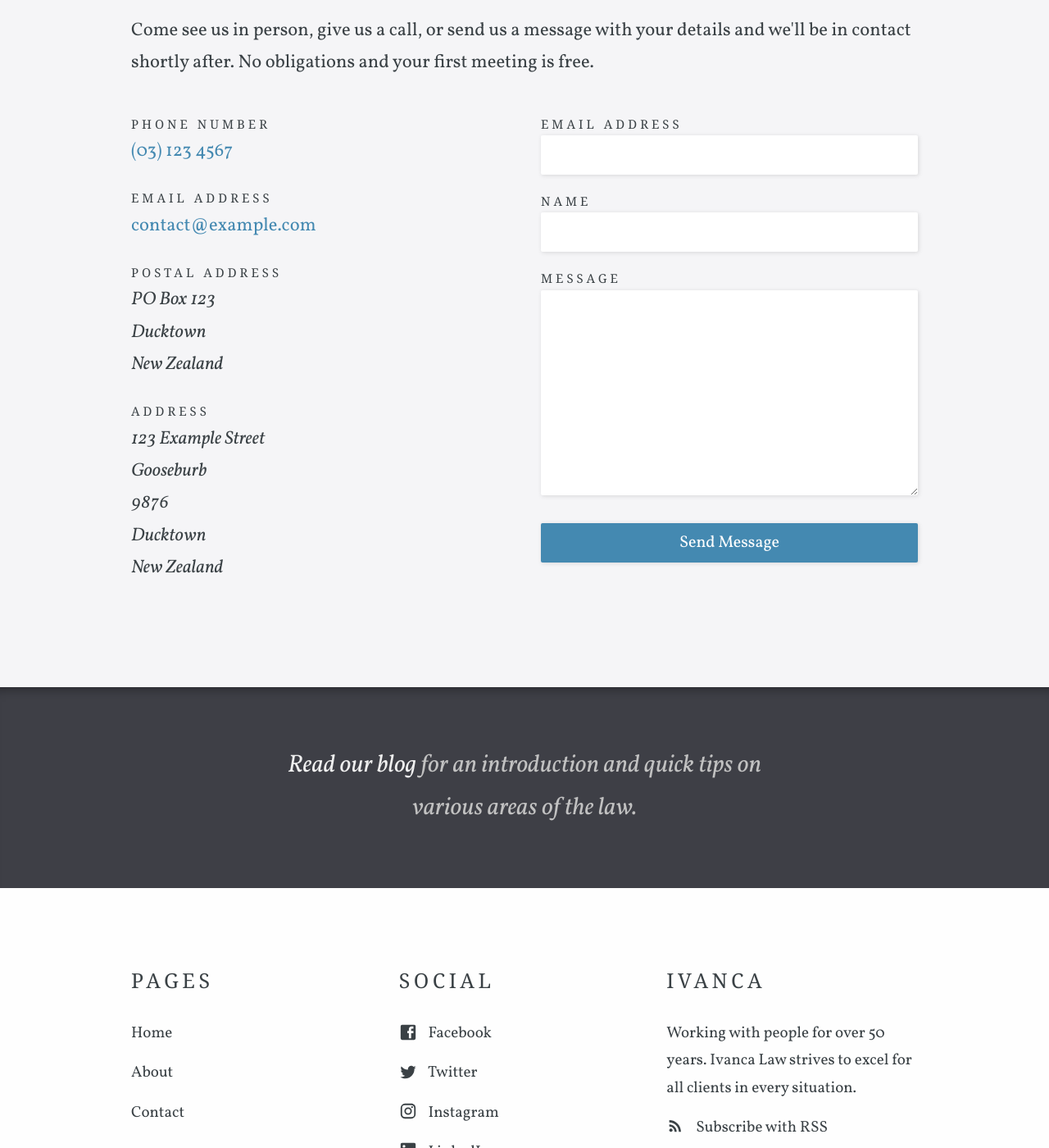
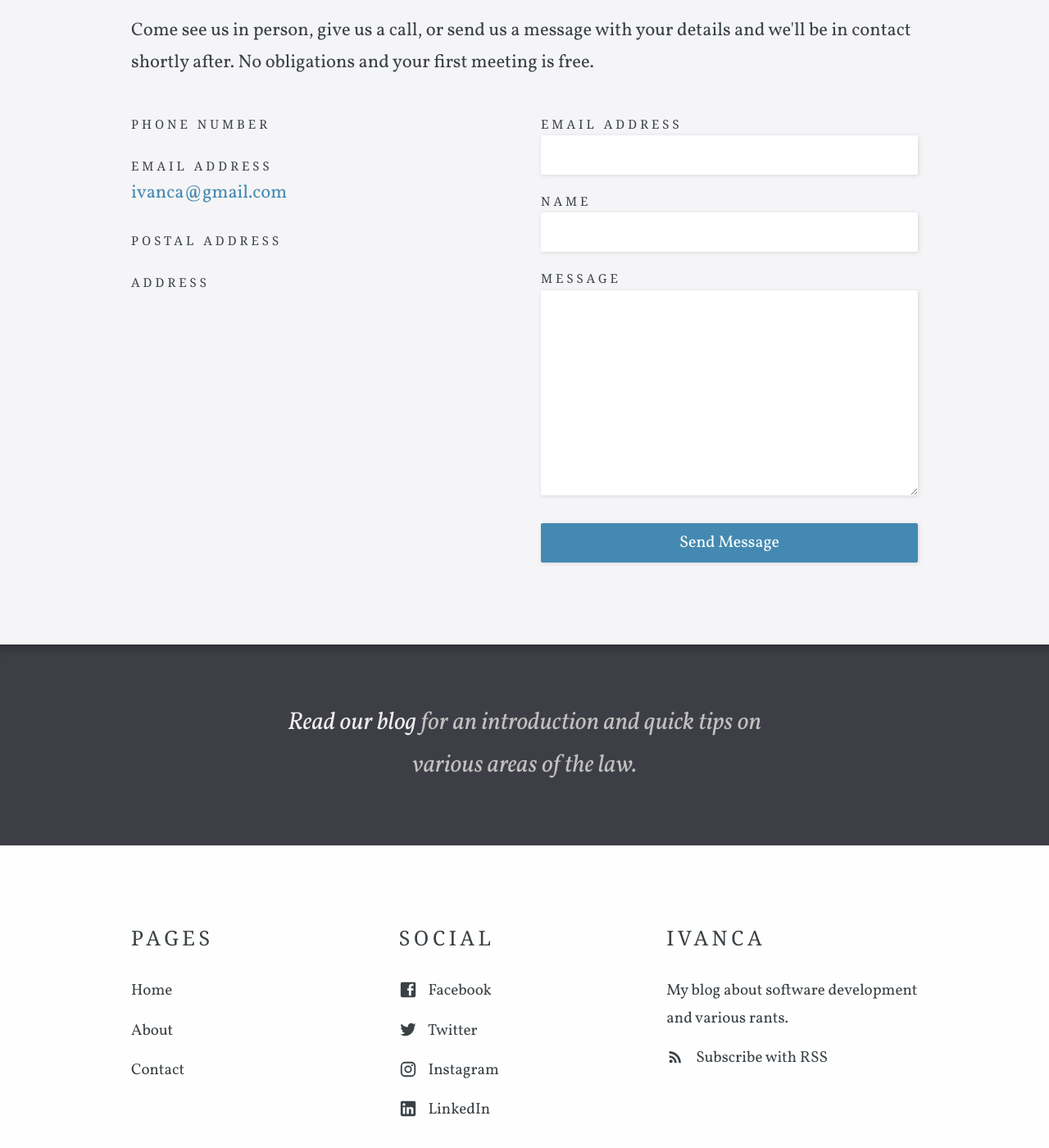
Before and after one commit to Ivanca/ivanca.github.io, a Jekyll site: the page built from contact.html, in a window 1280 px wide and 1400 px high, scrolled down 559 px. Shown: the whole window at 82% size. Built offline with Jekyll 4.4.1, drawn with Linux system fonts in a browser that asks for light colours; some web fonts are replaced.

Commit message:
Update company information in YAML file to reflect current blog focus and contact details

```diff
--- a/_data/company.yml
+++ b/_data/company.yml
@@ -1,6 +1,3 @@
 title: Ivanca
-description: Working with people for over 50 years. Ivanca Law strives to excel for all clients in every situation.
-contact_email_address: contact@example.com
-phone: (03) 123 4567
-address: 123 Example Street, Gooseburb, 9876, Ducktown, New Zealand
-postal_address: PO Box 123, Ducktown, New Zealand
+description: My blog about software development and various rants.
+contact_email_address: ivanca@gmail.com
```
